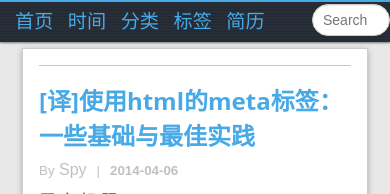
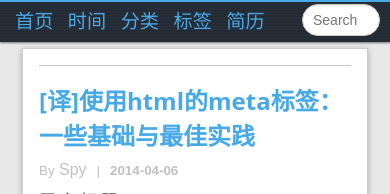
Before and after one commit to pigerla/pigerla.github.com, a Jekyll site: the page built from index.html, in a window 390 px wide. Shown: the top 194 px of the page. Built offline with Jekyll 4.4.1, drawn with Linux system fonts in a browser that asks for light colours.

Commit message:
optimize media query

```diff
--- a/assets/css/media-query.css
+++ b/assets/css/media-query.css
@@ -12,7 +12,7 @@
         padding:0 10px;
     }
     .search_input{
-        right: 20px;
+        right: 30px;
     }
 }
 @media (max-width: 409px) {
```
Also changed, not shown: assets/css/combine.min.css.
